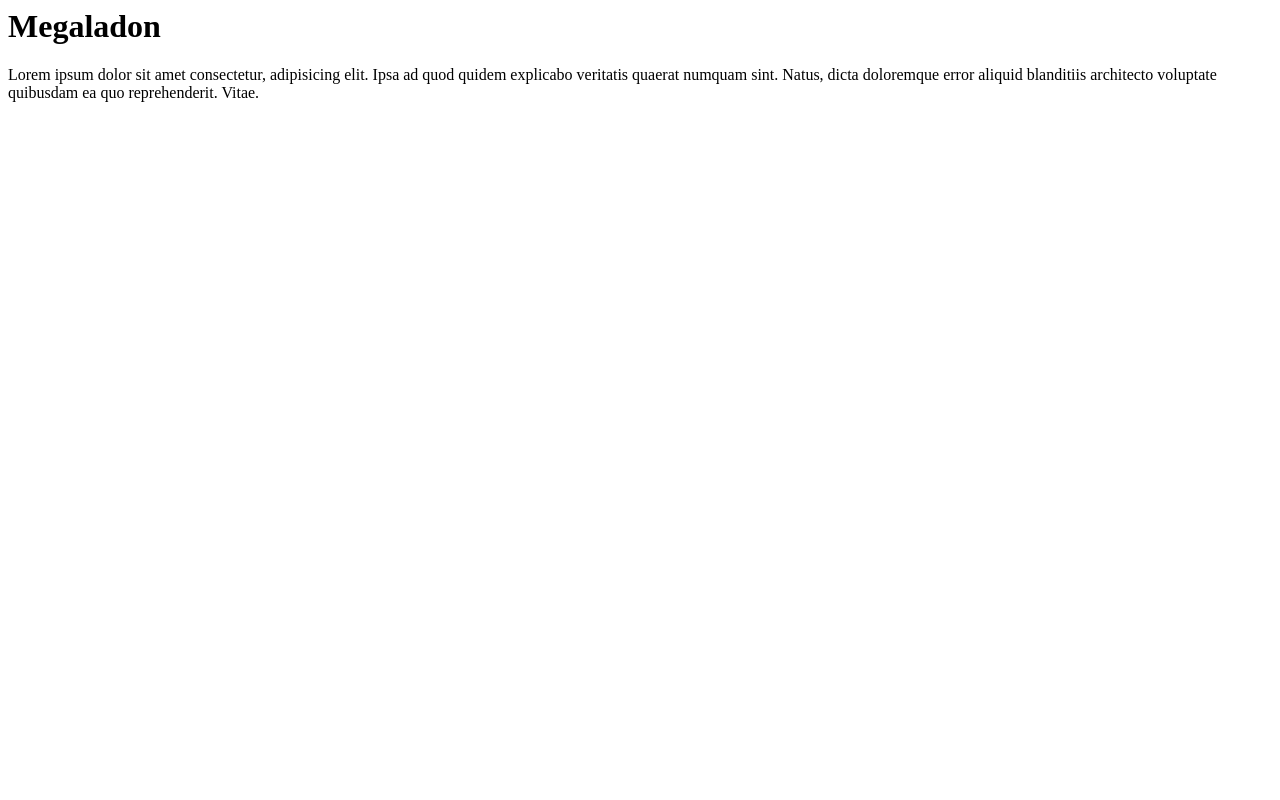
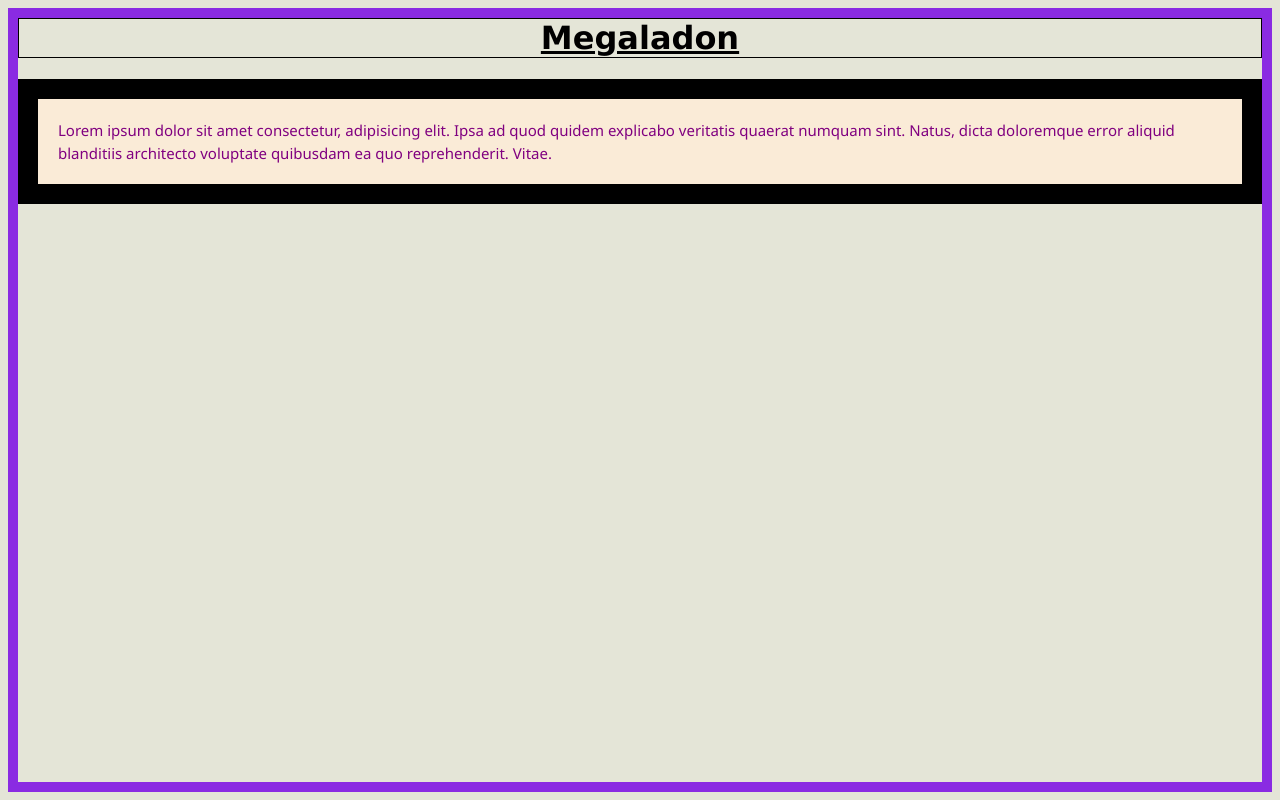
Before and after one commit to Chiranjeevi19/FishWebPage, a plain HTML site: page shark.html in a window 1280 px wide. Drawn offline with Linux system fonts and the light colour scheme.

Commit message:
Update shark.html

```diff
--- a/shark.html
+++ b/shark.html
@@ -1,6 +1,6 @@
 <html>
     <head>
-        <link rel="stylesheet" type="text/css" href="stylesheet.css">
+        <link rel="stylesheet" type="text/css" href="style.css">
         <title>The Largest Shark Ever!!?</title>
     </head>
     <body>
```
